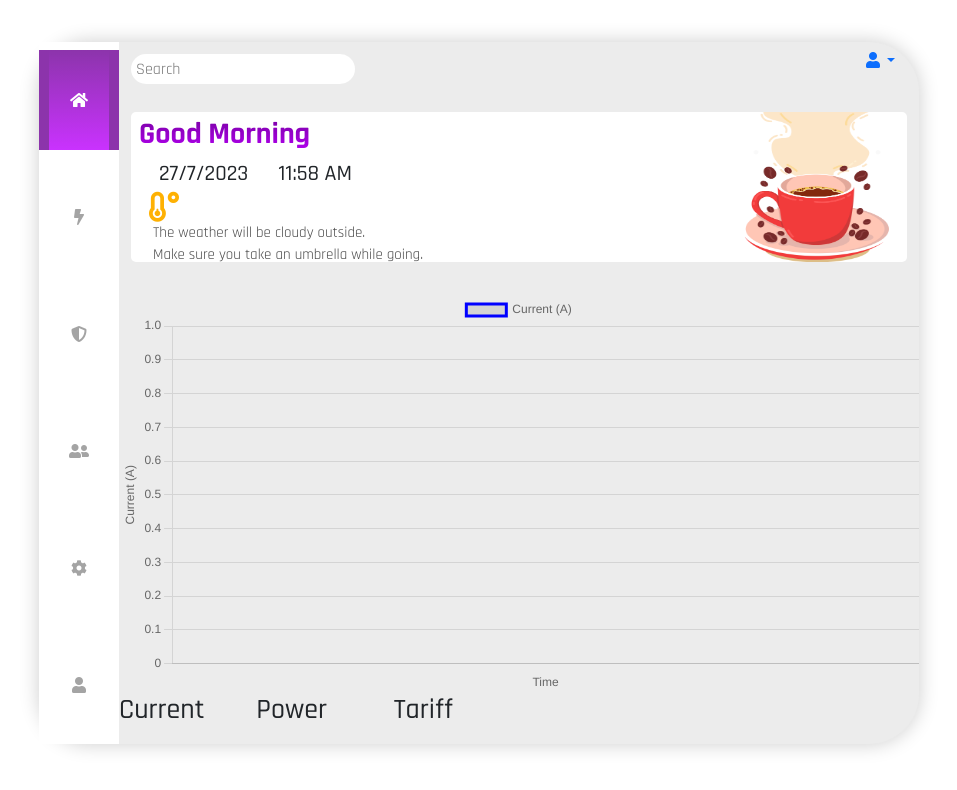
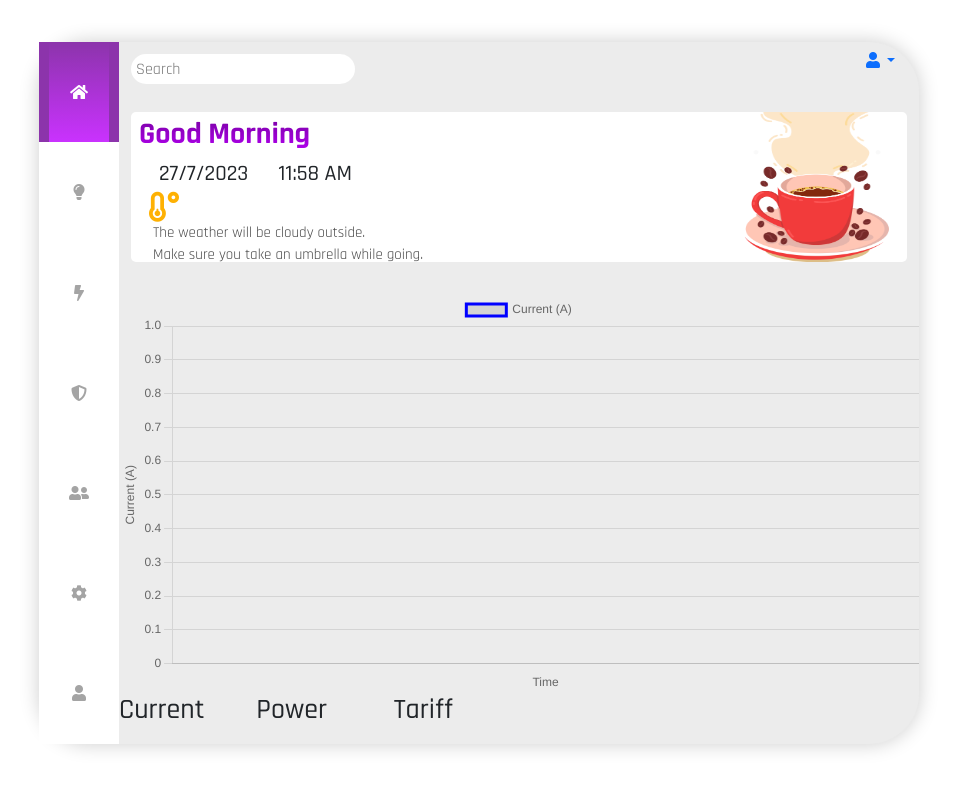
Before and after one commit to MakolaT/Smart_house_dashboard, a plain HTML site: page micro-web/src/main/resources/static/bolt.html in a window 1280 px wide. Shown: the whole page, without its empty margins (161-1118 px from the left). Drawn offline with nearby package versions, Linux system fonts and the light colour scheme; no server answers; files whose address does not match are found by name.

Commit message:
Update bolt.html

```diff
--- a/micro-web/src/main/resources/static/bolt.html
+++ b/micro-web/src/main/resources/static/bolt.html
@@ -61,9 +61,9 @@
           <div class="img active" onclick="navigateTo('home.html')">
             <i class="fas fa-home menuicons"></i>
           </div>
-          <!-- <div class="img" onclick="navigateTo('http://172.20.6.11')">
+          <div class="img" onclick="navigateTo('http://172.20.6.11')">
             <i class="fas fa-lightbulb menuicons"></i>
-          </div> -->
+          </div>
           <div class="img" onclick="navigateTo('bolt.html')">
             <i class="fas fa-bolt menuicons"></i>
           </div>
```
